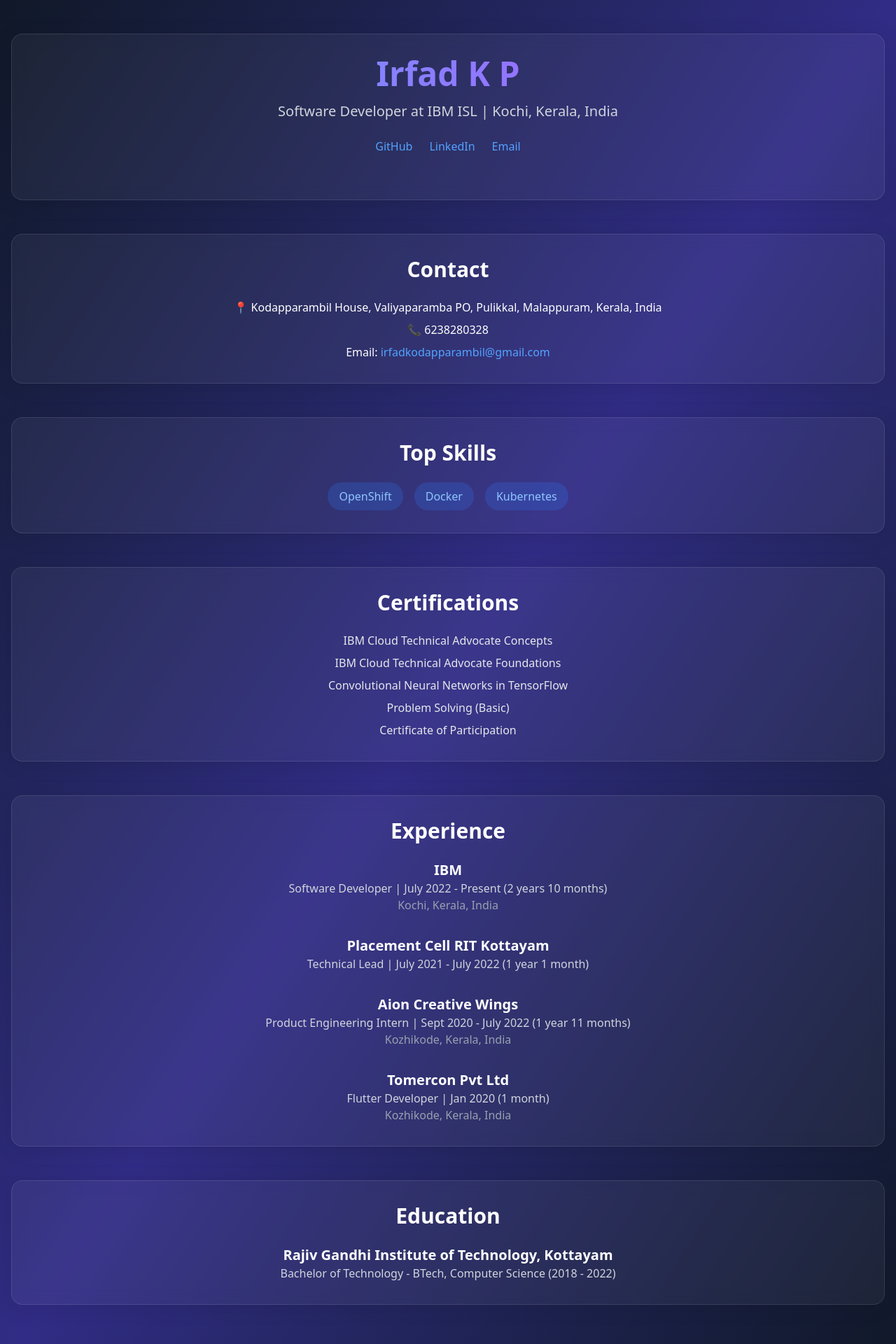
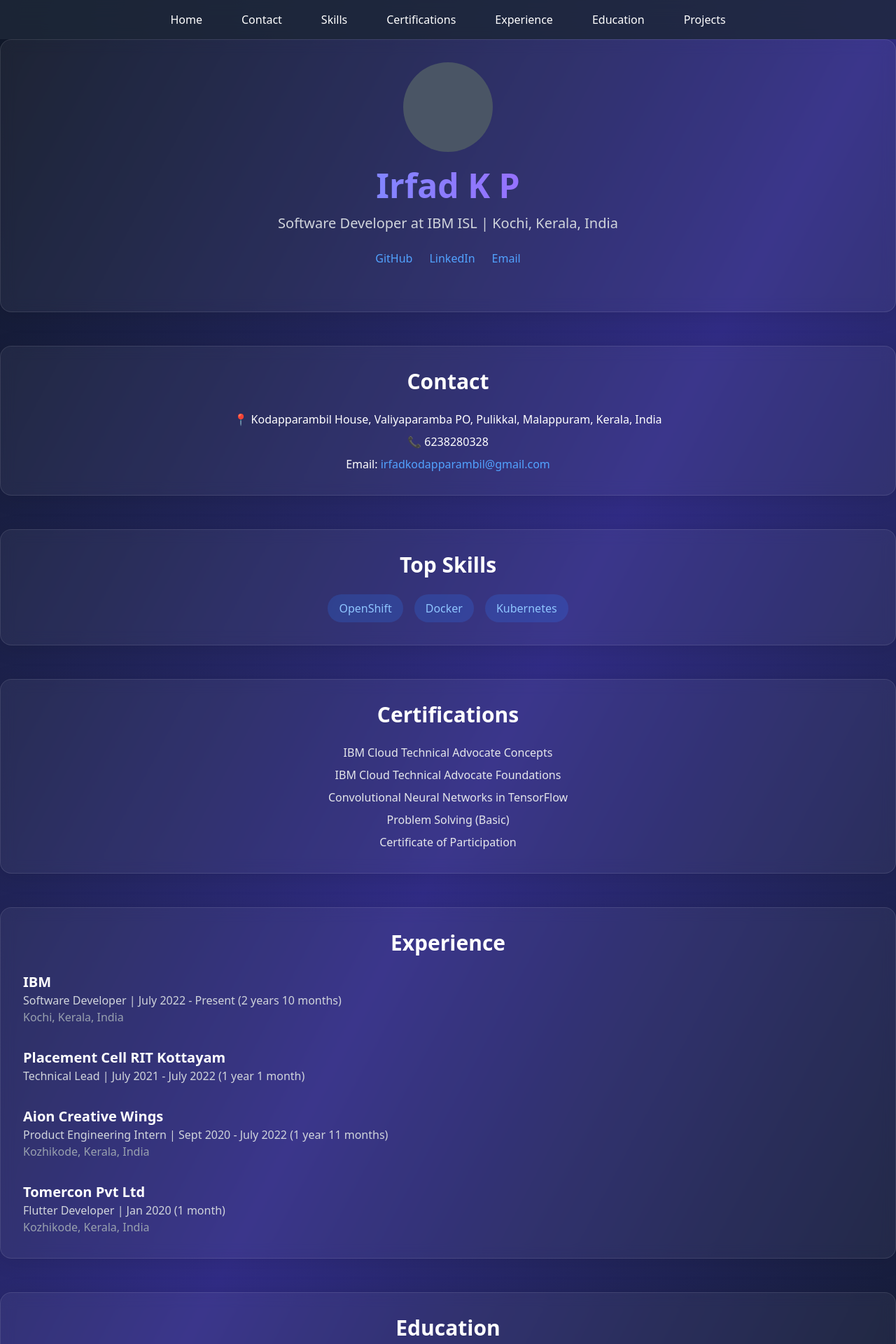
Before and after one commit to irfadkp/irfadkp.github.io, a React (Vite) app: page / in a window 1280 px wide. Shown: the top 1920 px of the page at 70% size. Built offline with nearby package versions, Linux system fonts and the light colour scheme.

Commit message:
updated ui

```diff
--- a/src/App.css
+++ b/src/App.css
@@ -19,11 +19,6 @@
   scroll-behavior: smooth;
 }
 
-/* Remove default list styles */
-ul {
-  list-style: none;
-}
-
 /* Responsive adjustments */
 @media (max-width: 640px) {
   .glass-card {
@@ -41,10 +36,38 @@
   h3 {
     font-size: 1.25rem;
   }
+
+  .grid {
+    grid-template-columns: 1fr;
+  }
 }
 
-/* Remove unused logo and card styles */
-#root {
-  margin: 0 auto;
-  text-align: center;
+/* Navigation styling */
+nav {
+  position: sticky;
+  top: 0;
+  z-index: 10;
 }
+
+nav ul li {
+  display: inline;
+}
+
+nav a {
+  text-decoration: none;
+  padding: 0.5rem 1rem;
+}
+
+/* Footer styling */
+footer {
+  border-top: 1px solid rgba(255, 255, 255, 0.1);
+}
+
+/* Adjust content to prevent overlap with fixed nav */
+main {
+  padding-top: 0; /* Remove padding to avoid extra space */
+}
+
+section {
+  scroll-margin-top: 4rem; /* Offset for anchor links */
+}
--- a/src/App.jsx
+++ b/src/App.jsx
@@ -4,10 +4,25 @@
 
 function App() {
   return (
-    <main className="min-h-screen bg-gradient-to-br from-gray-900 via-indigo-900 to-gray-900 text-white">
-      <div className="container mx-auto px-4 py-12">
-        {/* Header Section */}
-        <section className="glass-card mb-12 text-center">
+    <div className="min-h-screen bg-gradient-to-br from-gray-900 via-indigo-900 to-gray-900 text-white">
+      {/* Navigation */}
+      <nav className="bg-gray-800/80 backdrop-blur-md p-4 sticky top-0 z-10">
+        <ul className="flex justify-center space-x-6">
+          <li><a href="#home" className="hover:text-blue-400 transition-colors">Home</a></li>
+          <li><a href="#contact" className="hover:text-blue-400 transition-colors">Contact</a></li>
+          <li><a href="#skills" className="hover:text-blue-400 transition-colors">Skills</a></li>
+          <li><a href="#certifications" className="hover:text-blue-400 transition-colors">Certifications</a></li>
+          <li><a href="#experience" className="hover:text-blue-400 transition-colors">Experience</a></li>
+          <li><a href="#education" className="hover:text-blue-400 transition-colors">Education</a></li>
+          <li><a href="#projects" className="hover:text-blue-400 transition-colors">Projects</a></li>
+        </ul>
+      </nav>
+
+      <main>
+        {/* Hero Section */}
+        <section id="home" className="glass-card text-center py-16 mb-12">
+          <div className="max-w-4xl mx-auto">
+            <div className="w-32 h-32 bg-gray-600 rounded-full mx-auto mb-6"></div> {/* Placeholder for profile picture */}
             <h1 className="text-5xl font-extrabold mb-4 bg-clip-text text-transparent bg-gradient-to-r from-blue-400 to-purple-500">
               Irfad K P
             </h1>
@@ -15,39 +30,22 @@
               Software Developer at IBM ISL | Kochi, Kerala, India
             </p>
             <div className="flex justify-center gap-6 mb-8">
-            <a
-              href="https://github.com/irfadkp"
-              className="text-blue-400 hover:text-blue-300 transition-colors duration-300"
-            >
-              GitHub
-            </a>
-            <a
-              href="https://linkedin.com/in/irfadkp"
-              className="text-blue-400 hover:text-blue-300 transition-colors duration-300"
-            >
-              LinkedIn
-            </a>
-            <a
-              href="mailto:irfadkodapparambil@gmail.com"
-              className="text-blue-400 hover:text-blue-300 transition-colors duration-300"
-            >
-              Email
-            </a>
+              <a href="https://github.com/irfadkp" className="text-blue-400 hover:text-blue-300 transition-colors">GitHub</a>
+              <a href="https://linkedin.com/in/irfadkp" className="text-blue-400 hover:text-blue-300 transition-colors">LinkedIn</a>
+              <a href="mailto:irfadkodapparambil@gmail.com" className="text-blue-400 hover:text-blue-300 transition-colors">Email</a>
+            </div>
           </div>
         </section>
 
         {/* Contact Section */}
-        <section className="glass-card mb-12">
+        <section id="contact" className="glass-card mb-12">
           <h2 className="text-3xl font-bold text-center mb-6">Contact</h2>
           <div className="text-center space-y-2">
             <p>📍 Kodapparambil House, Valiyaparamba PO, Pulikkal, Malappuram, Kerala, India</p>
             <p>📞 6238280328</p>
             <p>
               Email:{" "}
-              <a
-                href="mailto:irfadkodapparambil@gmail.com"
-                className="text-blue-400 hover:text-blue-300 transition-colors duration-300"
-              >
+              <a href="mailto:irfadkodapparambil@gmail.com" className="text-blue-400 hover:text-blue-300 transition-colors">
                 irfadkodapparambil@gmail.com
               </a>
             </p>
@@ -55,7 +53,7 @@
         </section>
 
         {/* Skills Section */}
-        <section className="glass-card mb-12">
+        <section id="skills" className="glass-card mb-12">
           <h2 className="text-3xl font-bold text-center mb-6">Top Skills</h2>
           <div className="flex justify-center gap-4 flex-wrap">
             {["OpenShift", "Docker", "Kubernetes"].map((skill) => (
@@ -70,7 +68,7 @@
         </section>
 
         {/* Certifications Section */}
-        <section className="glass-card mb-12">
+        <section id="certifications" className="glass-card mb-12">
           <h2 className="text-3xl font-bold text-center mb-6">Certifications</h2>
           <ul className="list-none space-y-2 text-center">
             {[
@@ -80,15 +78,13 @@
               "Problem Solving (Basic)",
               "Certificate of Participation",
             ].map((cert) => (
-              <li key={cert} className="text-gray-200">
-                {cert}
-              </li>
+              <li key={cert} className="text-gray-200">{cert}</li>
             ))}
           </ul>
         </section>
 
         {/* Experience Section */}
-        <section className="glass-card mb-12">
+        <section id="experience" className="glass-card mb-12">
           <h2 className="text-3xl font-bold text-center mb-6">Experience</h2>
           <div className="space-y-8">
             <div>
@@ -114,15 +110,39 @@
         </section>
 
         {/* Education Section */}
-        <section className="glass-card mb-12">
+        <section id="education" className="glass-card mb-12">
           <h2 className="text-3xl font-bold text-center mb-6">Education</h2>
           <div className="text-center">
             <h3 className="text-xl font-bold">Rajiv Gandhi Institute of Technology, Kottayam</h3>
             <p className="text-gray-300">Bachelor of Technology - BTech, Computer Science (2018 - 2022)</p>
           </div>
         </section>
+
+        {/* Projects Section */}
+        <section id="projects" className="glass-card mb-12">
+          <h2 className="text-3xl font-bold text-center mb-6">Projects</h2>
+          <div className="grid grid-cols-1 md:grid-cols-2 gap-6">
+            <div className="bg-gray-800 p-4 rounded-lg hover:bg-gray-700 transition-colors">
+              <h3 className="text-xl font-bold">Project 1</h3>
+              <p className="text-gray-400">A sample project description goes here.</p>
             </div>
+            <div className="bg-gray-800 p-4 rounded-lg hover:bg-gray-700 transition-colors">
+              <h3 className="text-xl font-bold">Project 2</h3>
+              <p className="text-gray-400">Another sample project description.</p>
+            </div>
+          </div>
+        </section>
+
+        {/* Footer */}
+        <footer className="bg-gray-800/80 backdrop-blur-md p-4 text-center">
+          <p>© 2025 Irfad K P. All rights reserved.</p>
+          <div className="flex justify-center gap-4 mt-2">
+            <a href="https://github.com/irfadkp" className="text-blue-400 hover:text-blue-300">GitHub</a>
+            <a href="https://linkedin.com/in/irfadkp" className="text-blue-400 hover:text-blue-300">LinkedIn</a>
+          </div>
+        </footer>
       </main>
+    </div>
   );
 }
 
```
Lines whose indentation alone changed are shown as unchanged.
